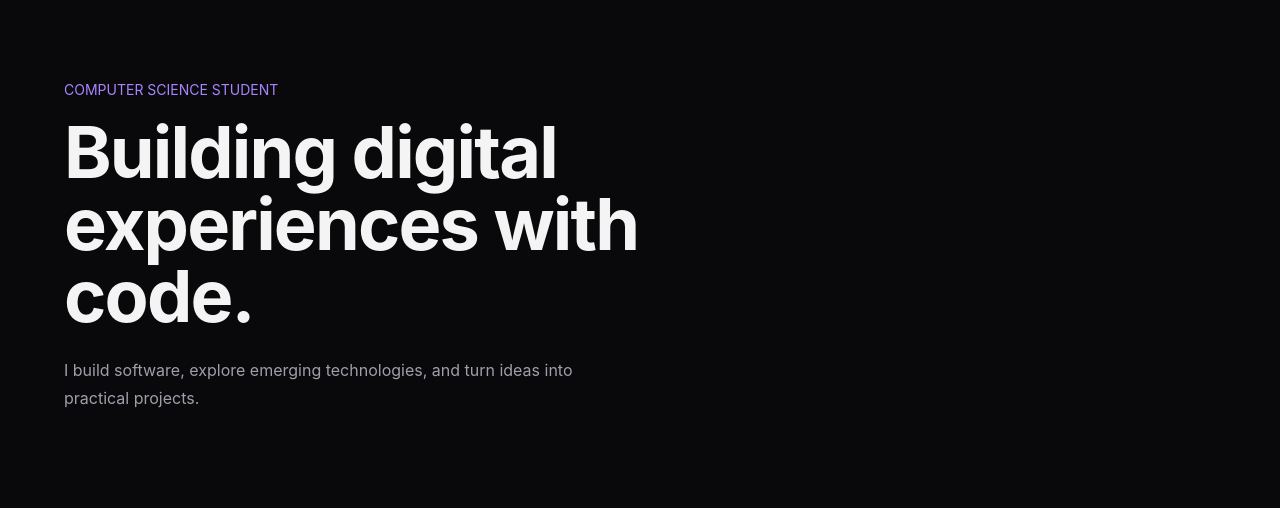
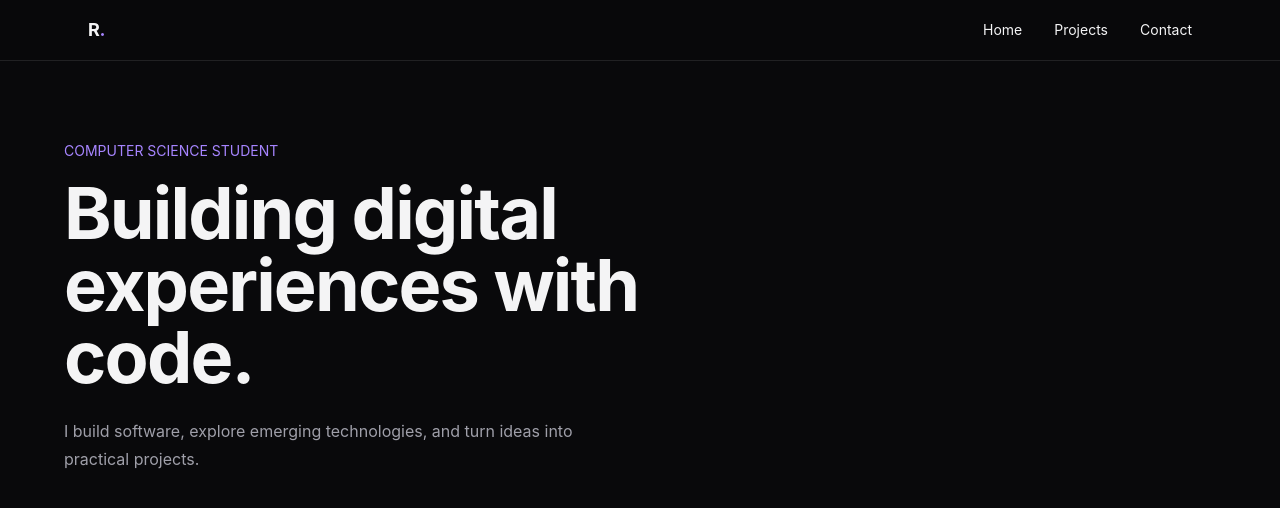
Before and after one commit to Rensis-Likert/Portfolio, a React (Vite) app in the folder client/: page / in a window 1280 px wide. Shown: the top 508 px of the page. Built offline with nearby package versions, Linux system fonts and the light colour scheme.

Commit message:
Build Responsive Navbar

```diff
--- a/client/src/App.jsx
+++ b/client/src/App.jsx
@@ -1,5 +1,6 @@
 import { BrowserRouter, Routes, Route } from 'react-router-dom'
 
+import Navbar from './components/Navbar'
 import Home from './pages/Home'
 import Projects from './pages/Projects'
 import Contact from './pages/Contact'
@@ -8,6 +9,7 @@ import NotFound from './pages/NotFound'
 export default function App() {
   return (
     <BrowserRouter>
+    <Navbar />
       <Routes>
         <Route path="/" element={<Home />} />
         <Route path="/projects" element={<Projects />} />
--- /dev/null
+++ b/client/src/components/Navbar.jsx
@@ -0,0 +1,75 @@
+import { useState } from 'react'
+import { Link, NavLink } from 'react-router-dom'
+import { Menu, X } from 'lucide-react'
+
+const links = [
+  { name: 'Home', path: '/' },
+  { name: 'Projects', path: '/projects' },
+  { name: 'Contact', path: '/contact' },
+]
+
+export default function Navbar() {
+  const [menuOpen, setMenuOpen] = useState(false)
+
+  const linkClass = ({ isActive }) =>
+    `text-sm transition-colors ${
+      isActive
+        ? 'text-white'
+        : 'text-zinc-400 hover:text-white'
+    }`
+
+  return (
+    <header className="sticky top-0 z-50 border-b border-white/10 bg-zinc-950/85 backdrop-blur-xl">
+      <nav className="mx-auto flex max-w-6xl items-center justify-between px-6 py-4">
+        <Link
+          to="/"
+          className="text-lg font-bold tracking-tight"
+          onClick={() => setMenuOpen(false)}
+        >
+          R<span className="text-violet-400">.</span>
+        </Link>
+
+        <div className="hidden items-center gap-8 md:flex">
+          {links.map((link) => (
+            <NavLink
+              key={link.path}
+              to={link.path}
+              end={link.path === '/'}
+              className={linkClass}
+            >
+              {link.name}
+            </NavLink>
+          ))}
+        </div>
+
+        <button
+          type="button"
+          aria-label={menuOpen ? 'Close menu' : 'Open menu'}
+          aria-expanded={menuOpen}
+          onClick={() => setMenuOpen(!menuOpen)}
+          className="rounded-lg border border-white/10 p-2 text-zinc-300 md:hidden"
+        >
+          {menuOpen ? <X size={20} /> : <Menu size={20} />}
+        </button>
+      </nav>
+
+      {menuOpen && (
+        <div className="border-t border-white/10 px-6 py-4 md:hidden">
+          <div className="mx-auto flex max-w-6xl flex-col gap-5">
+            {links.map((link) => (
+              <NavLink
+                key={link.path}
+                to={link.path}
+                end={link.path === '/'}
+                className={linkClass}
+                onClick={() => setMenuOpen(false)}
+              >
+                {link.name}
+              </NavLink>
+            ))}
+          </div>
+        </div>
+      )}
+    </header>
+  )
+}
```
